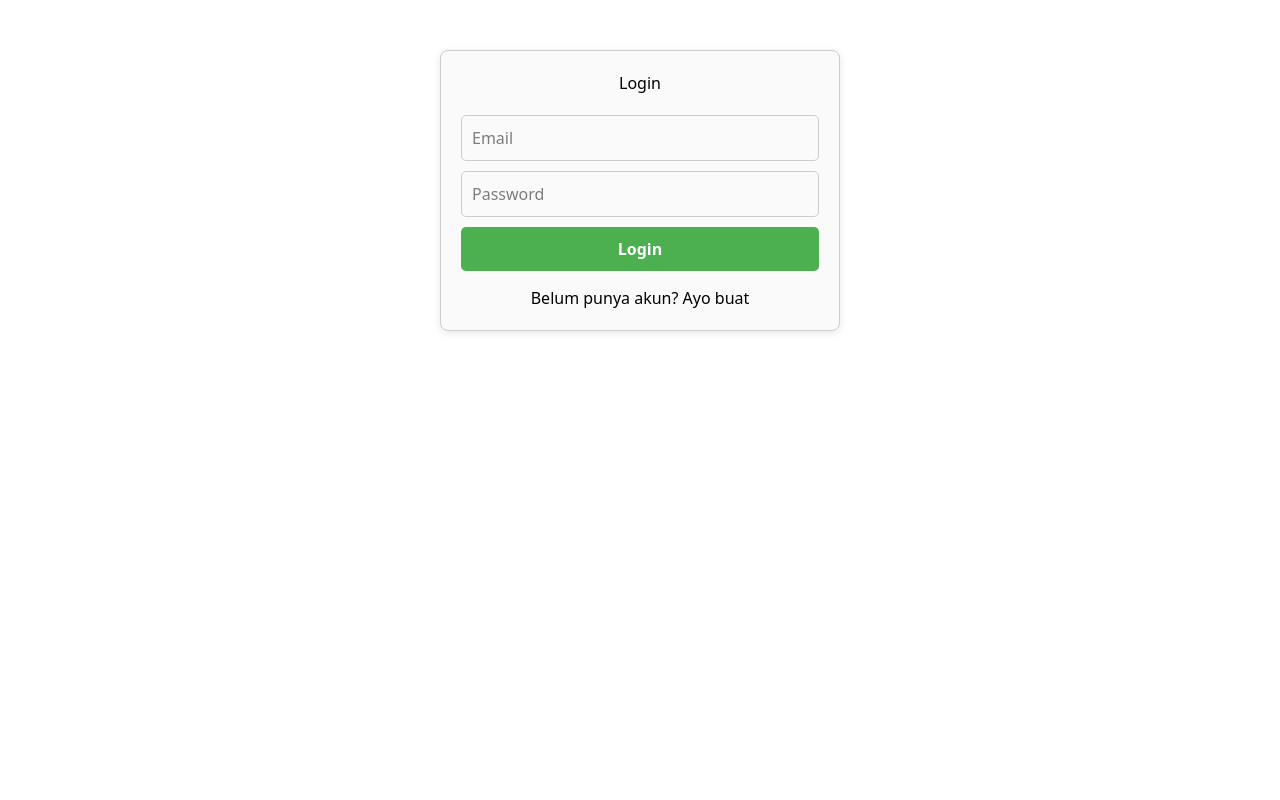
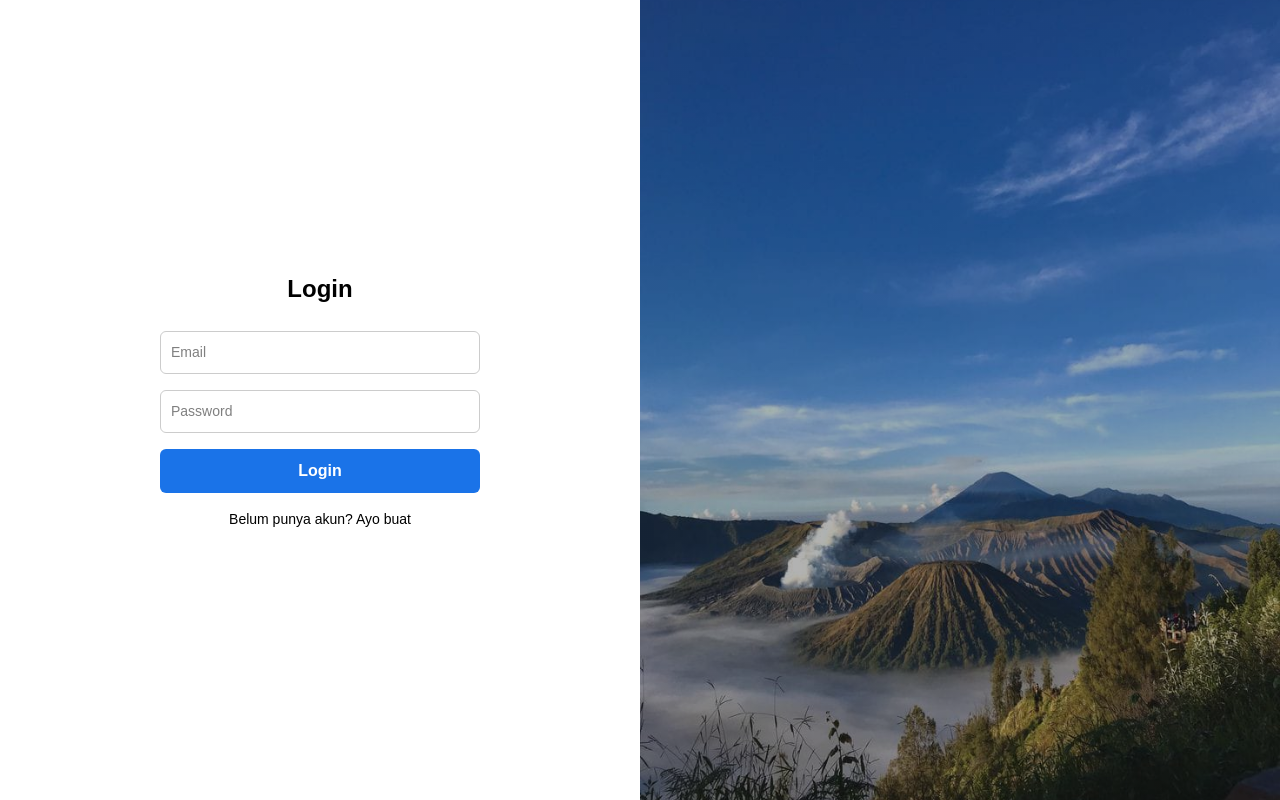
Before and after one commit to PetrusGeyu/wisatabudayaai, a React (Vite) app: page /login in a window 1280 px wide. Built offline with nearby package versions, Linux system fonts and the light colour scheme.

Commit message:
merubah login page

```diff
--- a/src/auth/Login.jsx
+++ b/src/auth/Login.jsx
@@ -1,51 +1,80 @@
 import { useState, useEffect } from "react";
 import { useNavigate, Link } from "react-router-dom";
 import API from "../services/api";
+import bgImage from "../asset/bromo.jpg";
 
 const styles = {
-  container: {
+  wrapper: {
+    display: "flex",
+    height: "100vh",
+    fontFamily: "sans-serif",
+  },
+  left: {
+    flex: 1,
     display: "flex",
     justifyContent: "center",
-    marginTop: "50px",
+    alignItems: "center",
+    backgroundColor: "#fff",
+  },
+  right: {
+    flex: 1,
+    backgroundImage: `linear-gradient(rgba(0,0,0,0.3), rgba(0,0,0,0.3)), url(${bgImage})`,
+    backgroundSize: "cover",
+    backgroundPosition: "center",
   },
   form: {
     width: "100%",
-    maxWidth: "400px",
-    padding: "20px",
-    border: "1px solid #ccc",
-    borderRadius: "8px",
-    backgroundColor: "#fafafa",
-    boxShadow: "0 2px 8px rgba(0,0,0,0.1)",
+    maxWidth: "320px",
+    display: "flex",
+    flexDirection: "column",
+    gap: "16px",
   },
   title: {
+    fontSize: "24px",
+    fontWeight: "bold",
+    marginBottom: "8px",
     textAlign: "center",
-    marginBottom: "20px",
   },
   input: {
-    width: "100%",
     padding: "10px",
-    marginBottom: "10px",
-    borderRadius: "5px",
     border: "1px solid #ccc",
+    borderRadius: "6px",
+    fontSize: "14px",
   },
   button: {
-    width: "100%",
     padding: "10px",
-    backgroundColor: "#4CAF50",
-    color: "white",
-    fontWeight: "bold",
+    backgroundColor: "#1a73e8",
+    color: "#fff",
+    fontWeight: "600",
     border: "none",
-    borderRadius: "5px",
+    borderRadius: "6px",
     cursor: "pointer",
+  },
+  googleButton: {
+    padding: "10px",
+    border: "1px solid #ccc",
+    borderRadius: "6px",
+    display: "flex",
+    alignItems: "center",
+    justifyContent: "center",
+    gap: "8px",
+    cursor: "pointer",
+    backgroundColor: "#fff",
+  },
+  linkText: {
+    textAlign: "center",
+    fontSize: "14px",
   },
   error: {
     color: "red",
     fontSize: "0.875rem",
-    marginBottom: "10px",
+    textAlign: "center",
   },
-  linkText: {
-    textAlign: "center",
-    marginTop: "15px",
+  forgotPassword: {
+    fontSize: "12px",
+    textAlign: "right",
+    color: "#1a73e8",
+    textDecoration: "none",
   },
 };
 
@@ -78,8 +107,6 @@ const Login = () => {
       localStorage.setItem("user_id", res.data.user.id);
       localStorage.setItem("name", res.data.user.name);
 
-
-
       alert("Login berhasil!");
       navigate("/");
     } catch (err) {
@@ -90,7 +117,8 @@ const Login = () => {
   };
 
   return (
-    <div style={styles.container}>
+    <div style={styles.wrapper}>
+      <div style={styles.left}>
         <form onSubmit={handleLogin} style={styles.form}>
           <h2 style={styles.title}>Login</h2>
           {error && <p style={styles.error}>{error}</p>}
@@ -120,6 +148,8 @@ const Login = () => {
           </p>
         </form>
       </div>
+      <div style={styles.right}></div>
+    </div>
   );
 };
 
```
Also changed, not shown: src/asset/bromo.jpg (added). Lines whose indentation alone changed are shown as unchanged.
